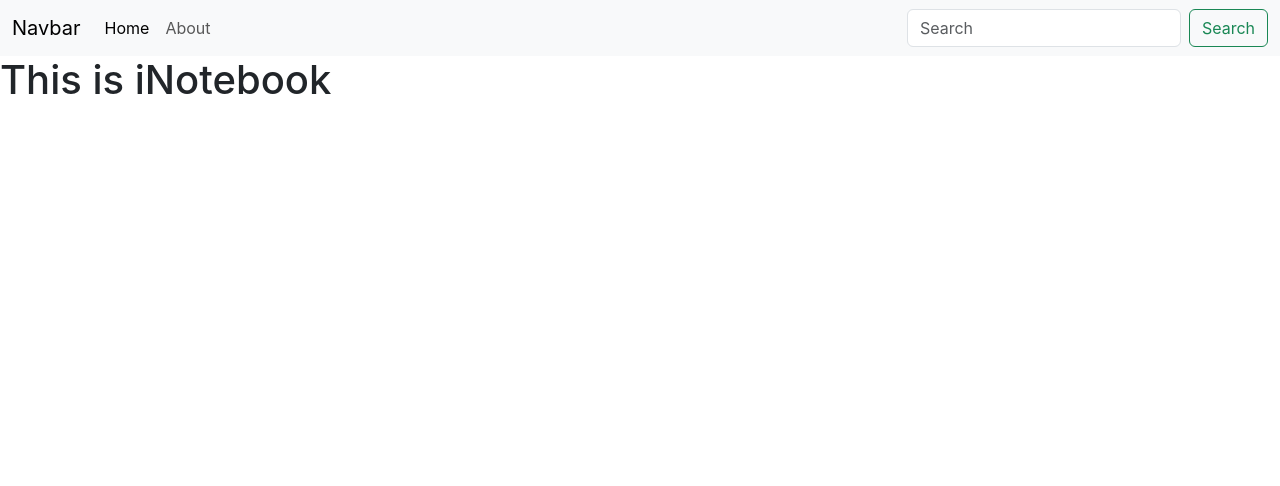
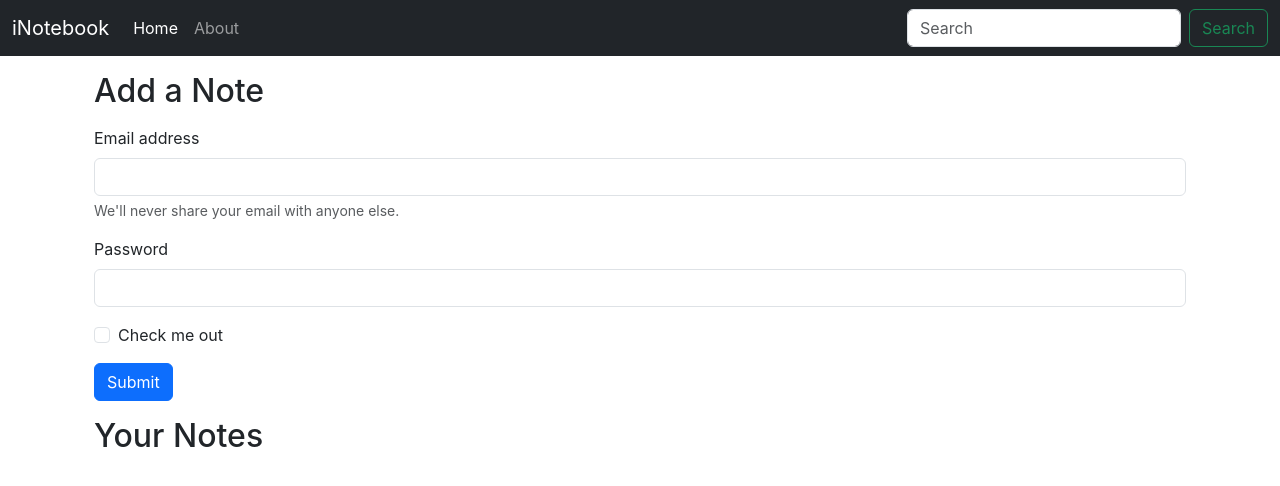
Before and after one commit to SidSM22/iNotebook, a React (Create React App) app: page / in a window 1280 px wide. Shown: the top 486 px of the page. Built offline with nearby package versions, Linux system fonts and the light colour scheme.

Commit message:
Done with creating form

```diff
--- a/src/App.js
+++ b/src/App.js
@@ -12,10 +12,12 @@
     <NoteState>
       <BrowserRouter>
         <Navbar />
+        <div className="container">
         <Routes>
           <Route exact path="/" element={<Home />}></Route>
           <Route exact path="/about" element={<About/>}></Route>
         </Routes>
+        </div>
       </BrowserRouter>
       </NoteState>
     </>
--- a/src/components/About.js
+++ b/src/components/About.js
@@ -1,16 +1,9 @@
 
-import React, { useContext, useEffect } from 'react'
-import noteContext from '../context/notes/noteContext'
+// import React, { useContext, useEffect } from 'react'
 const About = () => {
-  const a = useContext(noteContext);
-  useEffect(() => {
-    a.update();
-    // eslint-disable-next-line
-  }, [])
-
   return (
     <div>
-      This is About {a.state.name} in {a.state.class}
+      This is About page
     </div>
   )
 }
--- a/src/components/Home.js
+++ b/src/components/Home.js
@@ -1,9 +1,32 @@
-import React from 'react'
+import React from "react";
 
 const Home = () => {
   return (
-    <div><h1>This is iNotebook</h1></div>
-  )
-}
+    <div>
+      <div className="container my-3">
+        <h2>Add a Note</h2>
+        <form className="my-3">
+          <div class="mb-3">
+            <label for="exampleInputEmail1" class="form-label">Email address</label>
+            <input type="email" class="form-control" id="exampleInputEmail1" aria-describedby="emailHelp"/>
+            <div id="emailHelp" class="form-text">We'll never share your email with anyone else.</div>
+          </div>
+          <div class="mb-3">
+            <label for="exampleInputPassword1" class="form-label">Password</label>
+            <input type="password" class="form-control" id="exampleInputPassword1"/>
+          </div>
+          <div class="mb-3 form-check">
+            <input type="checkbox" class="form-check-input" id="exampleCheck1"/>
+            <label class="form-check-label" for="exampleCheck1">Check me out</label>
+          </div>
+          <button type="submit" class="btn btn-primary">Submit</button>
+        </form>
+      </div>
+      <div className="container">
+        <h2>Your Notes</h2>
+      </div>
+    </div>
+  );
+};
 
-export default Home
+export default Home;
--- a/src/components/Navbar.js
+++ b/src/components/Navbar.js
@@ -1,11 +1,17 @@
-import React from "react";
-import { Link } from "react-router-dom";
+import React,{useEffect} from "react";
+import { Link, useLocation } from "react-router-dom";
+
 const Navbar = () => {
+  let location = useLocation();
+  useEffect(() =>{
+    console.log(location.pathname);
+  },[location])
+
   return (
-    <nav className="navbar navbar-expand-lg bg-body-tertiary">
+    <nav className="navbar navbar-expand-lg navbar-dark bg-dark">
       <div className="container-fluid">
         <Link className="navbar-brand" to="/">
-          Navbar
+          iNotebook
         </Link>
         <button
           className="navbar-toggler"
@@ -21,12 +27,12 @@
         <div className="collapse navbar-collapse" id="navbarSupportedContent">
           <ul className="navbar-nav me-auto mb-2 mb-lg-0">
             <li className="nav-item">
-              <Link className="nav-link active" aria-current="page" to="/">
+              <Link className={`nav-link ${location.pathname ==="/"? "active": ""}`} aria-current="page" to="/">
                 Home
               </Link>
             </li>
             <li className="nav-item">
-              <Link className="nav-link" to="/about">
+              <Link className={`nav-link ${location.pathname ==="/about"? "active": ""}`} to="/about">
                 About
               </Link>
             </li>
--- a/src/context/notes/NoteState.js
+++ b/src/context/notes/NoteState.js
@@ -1,24 +1,8 @@
 
 import NoteContext from "./noteContext";
-import { useState } from "react";
 const NoteState = (props) =>{
-    const s1 ={
-        "name": "Harry",
-        "class": "5b"
-    }
-
-    const [state, setState] = useState(s1)
-
-    const update = () =>{
-        setTimeout(() => {
-            setState({
-                "name": "Larry",
-                "class": "10b"
-            })
-        }, 1000);
-    }
     return (
-        <NoteContext.Provider value={{state,update}}>
+        <NoteContext.Provider value={{}}>
             {props.children}
         </NoteContext.Provider>
     )
```
Also changed, not shown: 2 other files (tests, documents, lock files or other folders).
